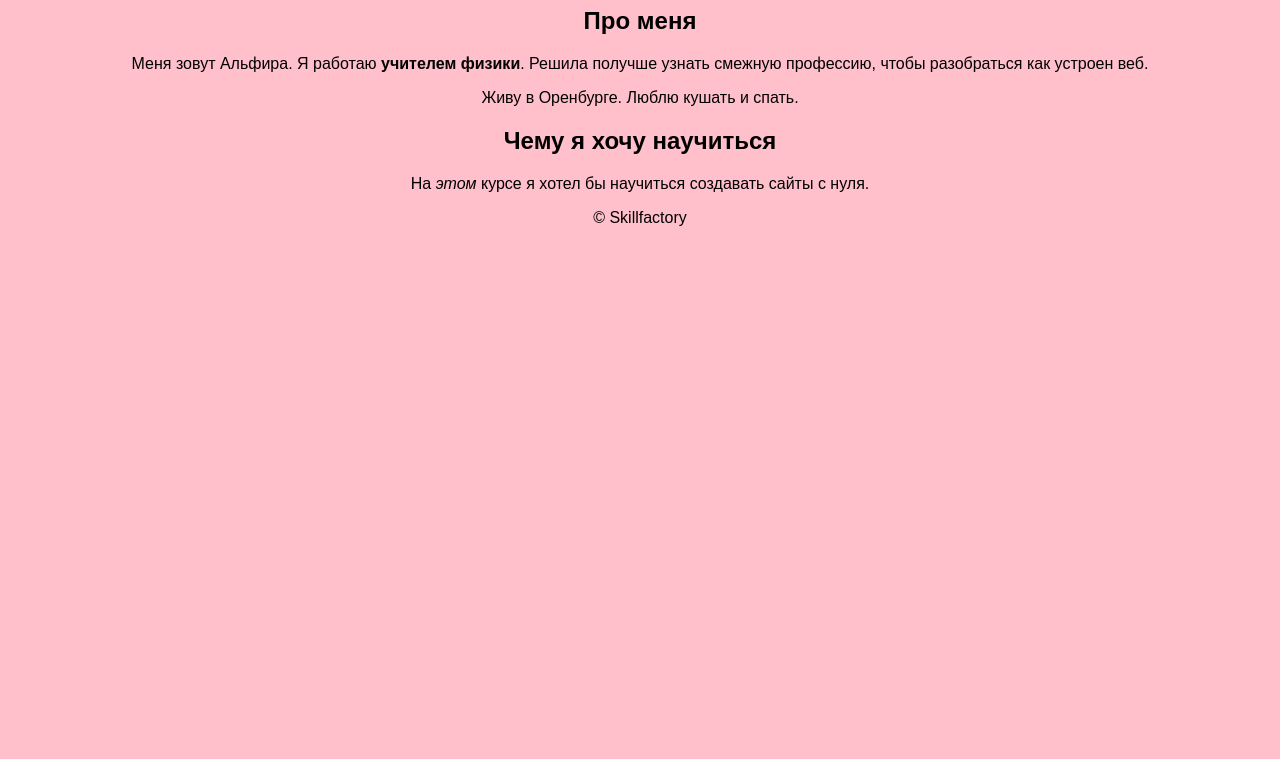
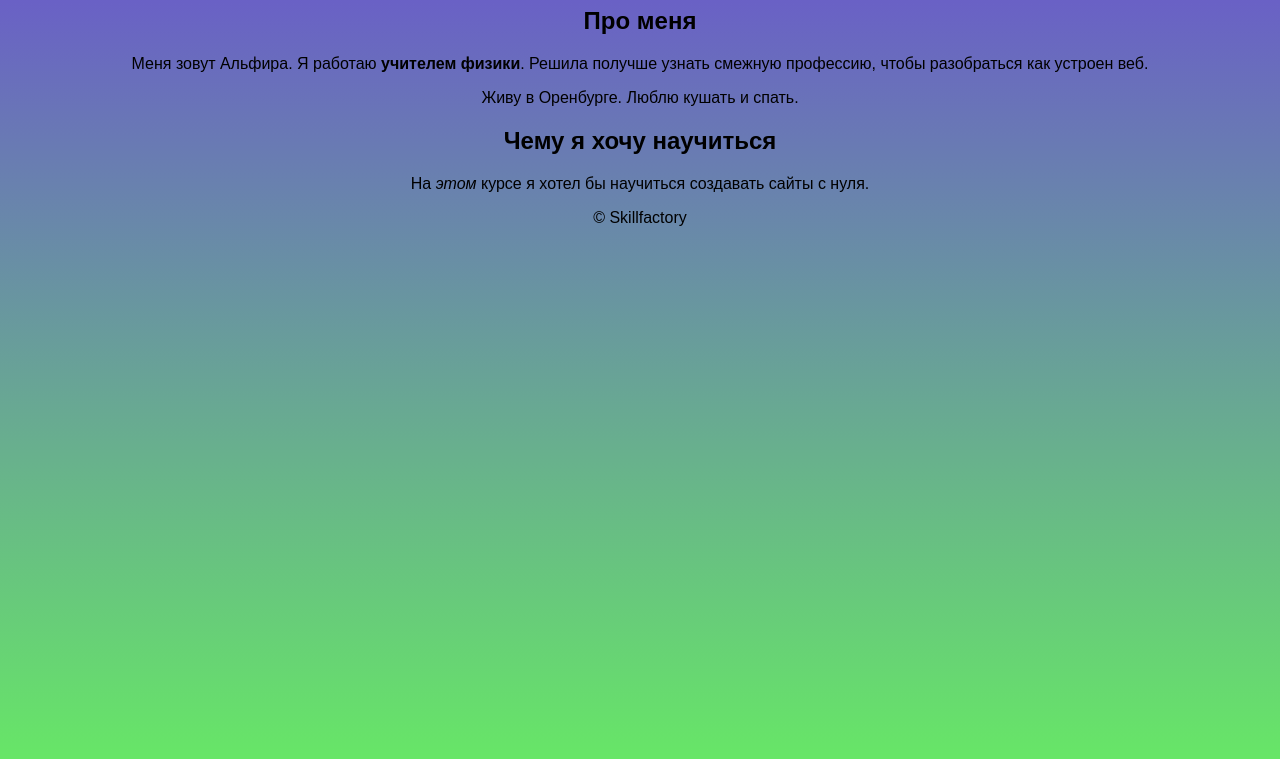
Before and after one commit to FankaPanik/newprogect, a plain HTML site: page index.html in a window 1280 px wide. Shown: the part 141-900 px from the top of the page. Before the commit the page ends 800 px from the top, so only its background shows below. Drawn offline with Linux system fonts and the light colour scheme.

Commit message:
bg gr bl
gradient green-blue

```diff
--- a/style.css
+++ b/style.css
@@ -2,5 +2,7 @@ body{
     text-align: center;
     margin: 50px 20px;
     font-family: Tamoha, sans-serif;
-    background: pink;
+    background-image: linear-gradient(to top, #67E667, #6A48D7);
+    background-repeat: no-repeat;
+    height: 100vh;
 }
```
